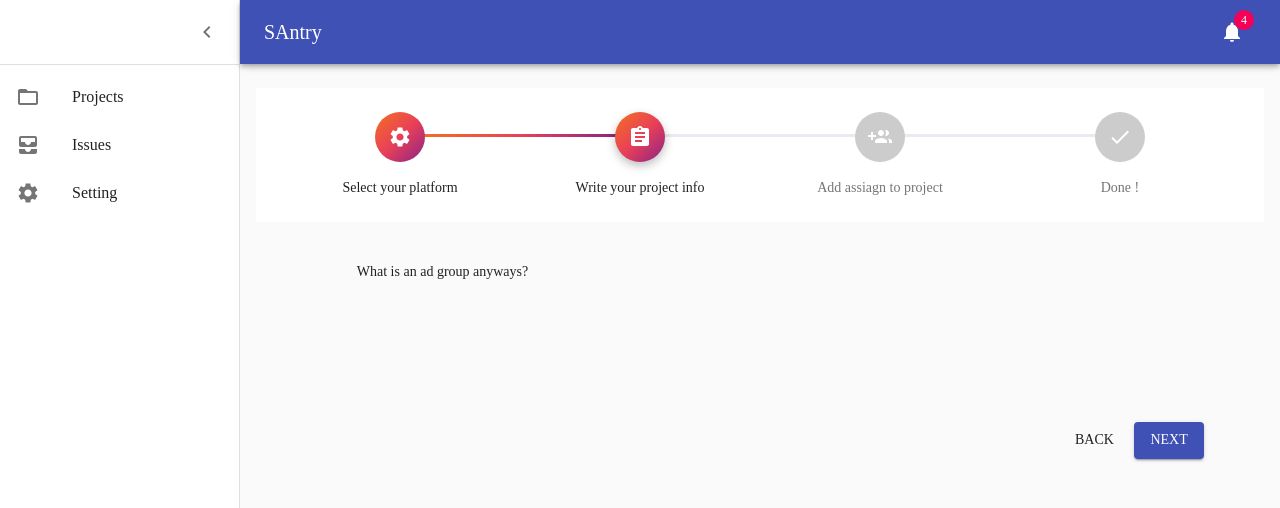
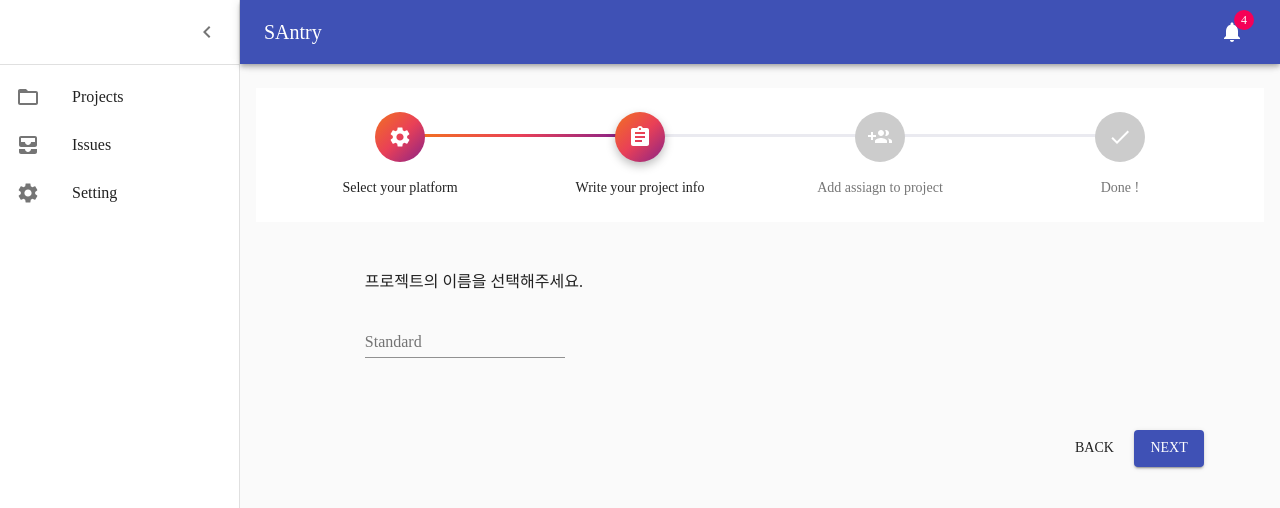
Before and after one commit to boostcamp-2020/Project11-A-Web-FE-Performance-Monitoring-Admin, a React app: page /newproject in a window 1280 px wide. Both pictures are taken after a click on the button "NEXT". Shown: the top 508 px of the page. Built offline with nearby package versions, Linux system fonts and the light colour scheme; no server answers; a web font is replaced by a local one.

Commit message:
feature : stepper Project Name input 추가 stepper 2 단계인 ProjectName 을 넣을 수 있는 곳을 만들었습니다. #13

```diff
--- a/src/pages/NewProject/components/newprojectstepper.tsx
+++ b/src/pages/NewProject/components/newprojectstepper.tsx
@@ -14,6 +14,7 @@ import { StepIconProps } from '@material-ui/core/StepIcon';
 import DoneIcon from '@material-ui/icons/Done';
 import { Grid } from '@material-ui/core';
 import PlatformSelecter from './platformSelecter';
+import ProjectNameInput from './projectNameInput';
 
 const ColorlibConnector = withStyles({
   alternativeLabel: {
@@ -118,16 +119,17 @@ export default function CustomizedSteppers() : JSX.Element {
   const classes = useStyles();
   const [activeStep, setActiveStep] = useState(0);
   const [seletedPlatform, setPlatform] = useState('아직 선택하지 않았습니다.');
+  const [projectName, setProjectName] = useState('New Project');
 
   const steps = getSteps();
 
   function getStepContent(step: number) {
-    const props = {seletedPlatform, setPlatform};
+    const props = {seletedPlatform, setPlatform, projectName, setProjectName};
     switch (step) {
       case 0:
         return <PlatformSelecter {...props} />;
       case 1:
-        return 'What is an ad group anyways?';
+        return <ProjectNameInput {...props} />;
       case 2:
         return 'This is the bit I really care about!';
       default:
--- /dev/null
+++ b/src/pages/NewProject/components/projectNameInput.tsx
@@ -0,0 +1,30 @@
+import React from 'react';
+import { createStyles, makeStyles, Theme } from '@material-ui/core/styles';
+import Typography from '@material-ui/core/Typography';
+import TextField from '@material-ui/core/TextField';
+
+const useStyles = makeStyles((theme: Theme) =>
+  createStyles({
+    root: {
+      '& > *': {
+        margin: theme.spacing(1),
+      },
+    },
+  }),
+);
+interface prop {
+  setProjectName: React.Dispatch<React.SetStateAction<string>>;
+}
+
+export default function ProjectNameInput(props : prop) : JSX.Element{
+  const classes = useStyles();
+
+  return (
+    <div className={classes.root}>
+      <Typography>
+        프로젝트의 이름을 선택해주세요.
+      </Typography>
+      <TextField id="standard-basic" label="Standard" onChange={({ target: { value } }) => props.setProjectName(value)} />
+    </div>
+  )
+}
```
